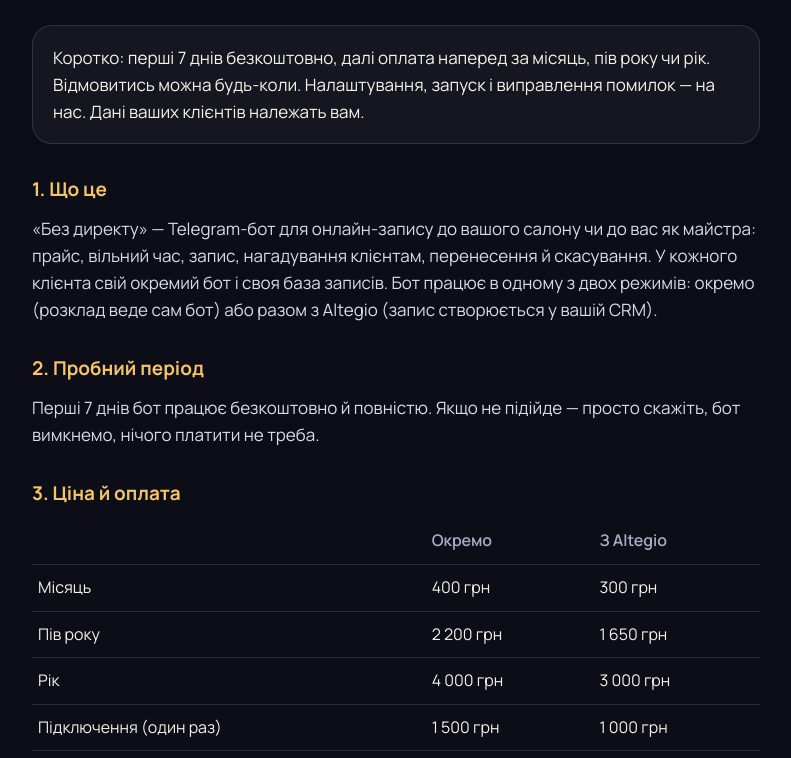
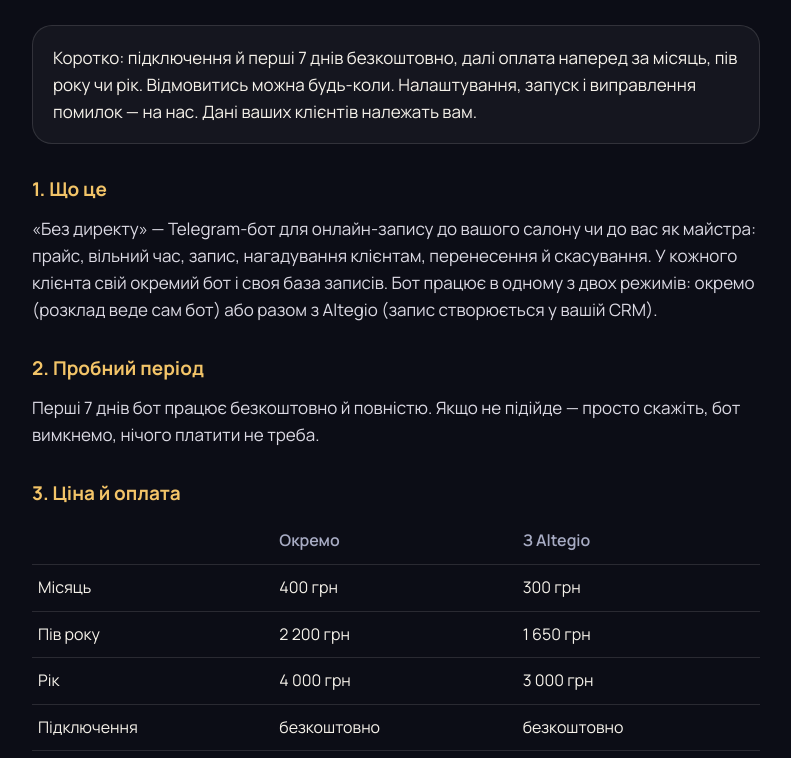
Before and after one commit to n0chanc3/barberbot-site, a plain HTML site: page umovy.html in a window 1280 px wide. Shown: the part 182-940 px from the top of the page, without its empty margins (244-1035 px from the left). Drawn offline with Linux system fonts and the light colour scheme; a web font is replaced by a local one.

Commit message:
Підключення безкоштовно: прибрано разову плату з цін і умов
Co-Authored-By: Claude Opus 5.5 <noreply@anthropic.com>

```diff
--- a/umovy.html
+++ b/umovy.html
@@ -34,7 +34,7 @@ th{color:var(--muted);font-weight:600}
   <h1>Умови користування</h1>
   <p class="date">Редакція від 18.11.2026</p>
 
-  <div class="box">Коротко: перші 7 днів безкоштовно, далі оплата наперед за місяць, пів року чи рік. Відмовитись можна
+  <div class="box">Коротко: підключення й перші 7 днів безкоштовно, далі оплата наперед за місяць, пів року чи рік. Відмовитись можна
     будь-коли. Налаштування, запуск і виправлення помилок — на нас. Дані ваших клієнтів належать вам.</div>
 
   <h2>1. Що це</h2>
@@ -51,7 +51,7 @@ th{color:var(--muted);font-weight:600}
     <tr><td>Місяць</td><td>400 грн</td><td>300 грн</td></tr>
     <tr><td>Пів року</td><td>2 200 грн</td><td>1 650 грн</td></tr>
     <tr><td>Рік</td><td>4 000 грн</td><td>3 000 грн</td></tr>
-    <tr><td>Підключення (один раз)</td><td>1 500 грн</td><td>1 000 грн</td></tr>
+    <tr><td>Підключення</td><td>безкоштовно</td><td>безкоштовно</td></tr>
   </table>
   <ul>
     <li>Оплата наперед, на карту. Після оплати натисніть у боті «💳 Оплатити → Я оплатив» — підписку продовжимо в той самий день.</li>
```
Also changed, not shown: index.html (+2 -2 lines).
